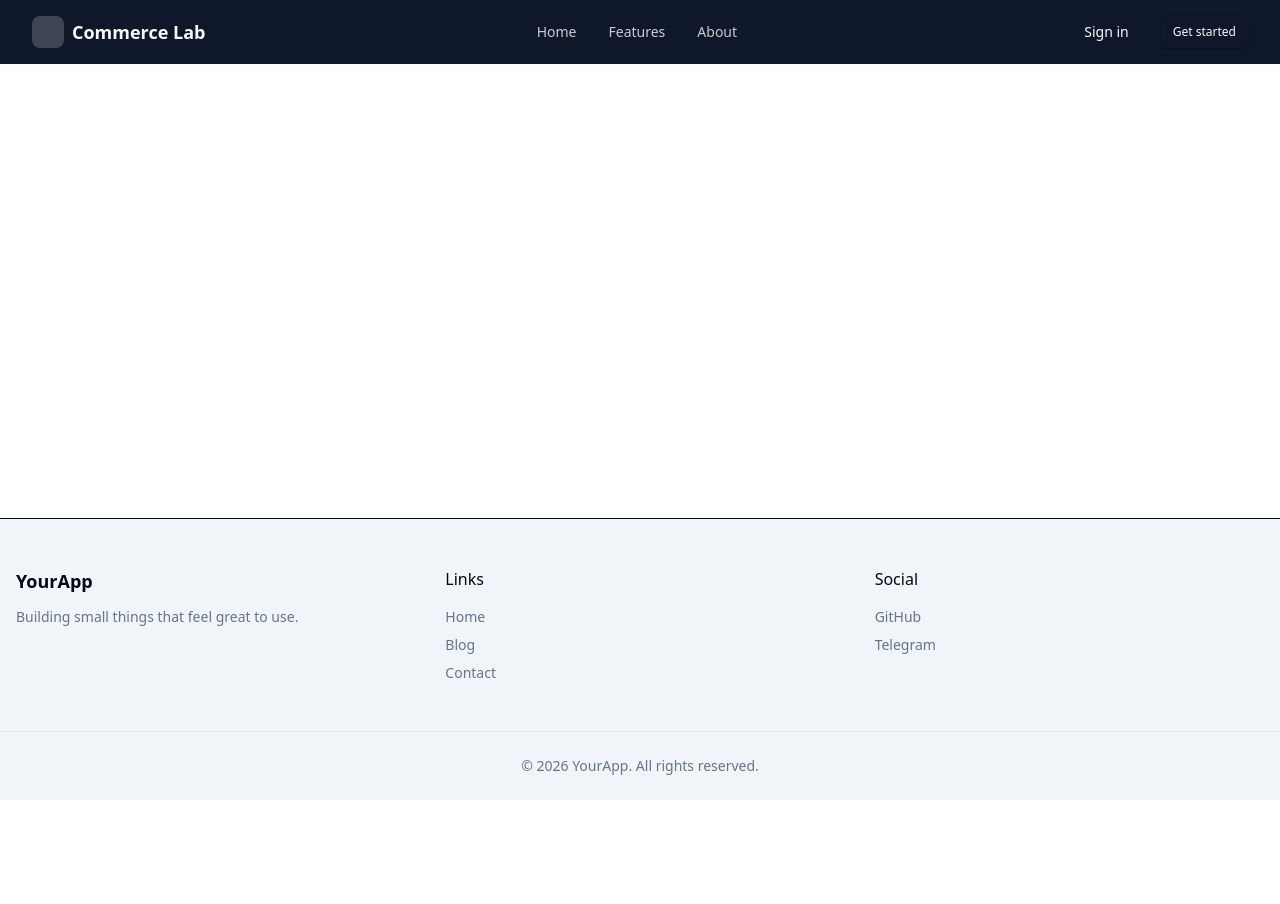
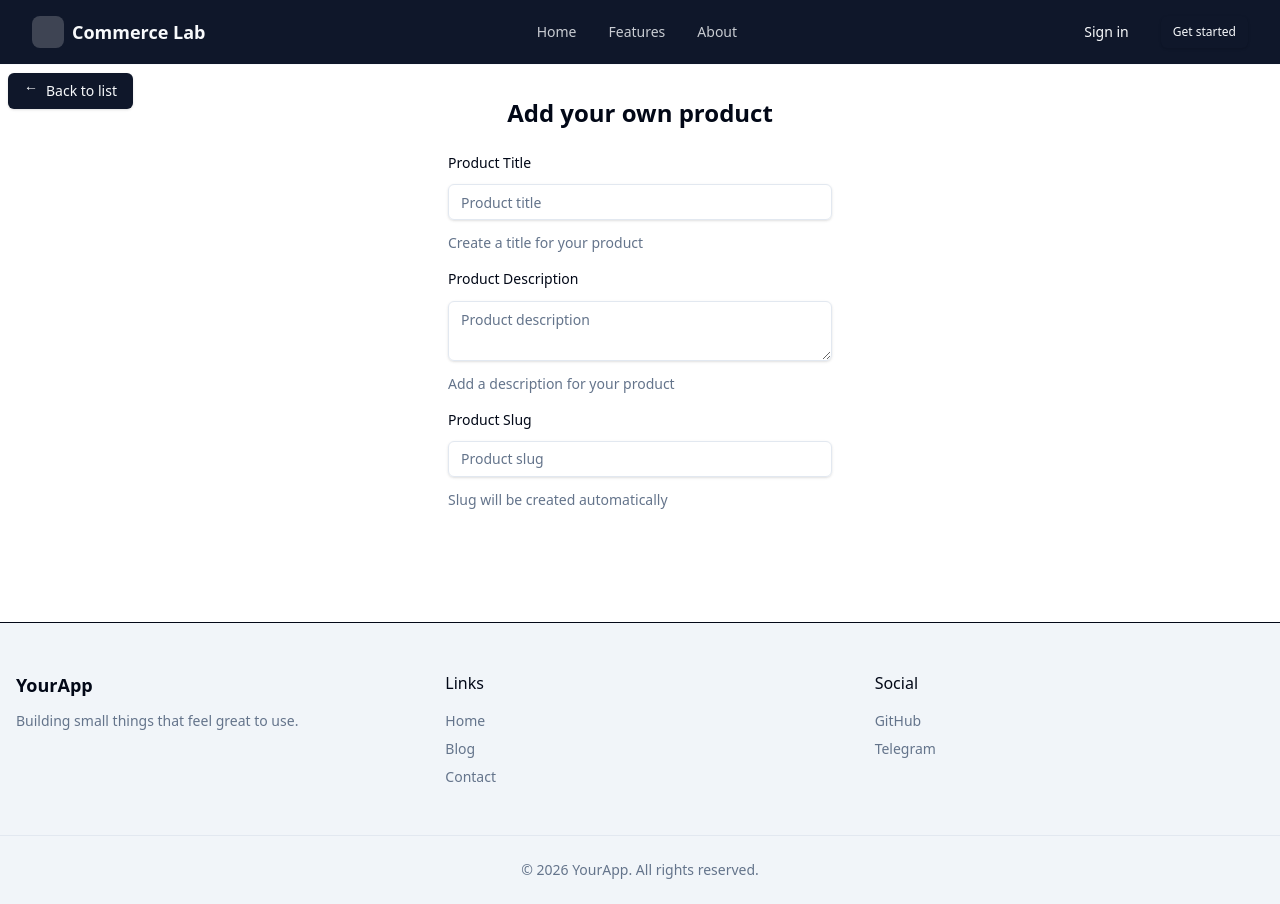
Before and after one commit to T1moQ/commerce-lab-frontend, a React (Vite) app: page /products/create in a window 1280 px wide. Before the commit the page ends 800 px from the top, so only its background shows below. Built offline with nearby package versions, Linux system fonts and the light colour scheme.

Commit message:
feat: create product form added

```diff
--- a/package.json
+++ b/package.json
@@ -12,6 +12,7 @@
     "codegen:watch": "graphql-codegen --watch"
   },
   "dependencies": {
+    "@radix-ui/react-label": "^2.1.8",
     "@radix-ui/react-separator": "^1.1.8",
     "@radix-ui/react-slot": "^1.2.4",
     "@tanstack/react-query": "^5.90.21",
--- /dev/null
+++ b/src/components/ui/field.tsx
@@ -0,0 +1,242 @@
+import { useMemo } from "react"
+import { cva, type VariantProps } from "class-variance-authority"
+
+import { cn } from "@/lib/utils"
+import { Label } from "@/components/ui/label"
+import { Separator } from "@/components/ui/separator"
+
+function FieldSet({ className, ...props }: React.ComponentProps<"fieldset">) {
+  return (
+    <fieldset
+      data-slot="field-set"
+      className={cn(
+        "flex flex-col gap-6",
+        "has-[>[data-slot=checkbox-group]]:gap-3 has-[>[data-slot=radio-group]]:gap-3",
+        className
+      )}
+      {...props}
+    />
+  )
+}
+
+function FieldLegend({
+  className,
+  variant = "legend",
+  ...props
+}: React.ComponentProps<"legend"> & { variant?: "legend" | "label" }) {
+  return (
+    <legend
+      data-slot="field-legend"
+      data-variant={variant}
+      className={cn(
+        "mb-3 font-medium",
+        "data-[variant=legend]:text-base",
+        "data-[variant=label]:text-sm",
+        className
+      )}
+      {...props}
+    />
+  )
+}
+
+function FieldGroup({ className, ...props }: React.ComponentProps<"div">) {
+  return (
+    <div
+      data-slot="field-group"
+      className={cn(
+        "group/field-group @container/field-group flex w-full flex-col gap-7 data-[slot=checkbox-group]:gap-3 [&>[data-slot=field-group]]:gap-4",
+        className
+      )}
+      {...props}
+    />
+  )
+}
+
+const fieldVariants = cva(
+  "group/field data-[invalid=true]:text-destructive flex w-full gap-3",
+  {
+    variants: {
+      orientation: {
+        vertical: ["flex-col [&>*]:w-full [&>.sr-only]:w-auto"],
+        horizontal: [
+          "flex-row items-center",
+          "[&>[data-slot=field-label]]:flex-auto",
+          "has-[>[data-slot=field-content]]:[&>[role=checkbox],[role=radio]]:mt-px has-[>[data-slot=field-content]]:items-start",
+        ],
+        responsive: [
+          "@md/field-group:flex-row @md/field-group:items-center @md/field-group:[&>*]:w-auto flex-col [&>*]:w-full [&>.sr-only]:w-auto",
+          "@md/field-group:[&>[data-slot=field-label]]:flex-auto",
+          "@md/field-group:has-[>[data-slot=field-content]]:items-start @md/field-group:has-[>[data-slot=field-content]]:[&>[role=checkbox],[role=radio]]:mt-px",
+        ],
+      },
+    },
+    defaultVariants: {
+      orientation: "vertical",
+    },
+  }
+)
+
+function Field({
+  className,
+  orientation = "vertical",
+  ...props
+}: React.ComponentProps<"div"> & VariantProps<typeof fieldVariants>) {
+  return (
+    <div
+      role="group"
+      data-slot="field"
+      data-orientation={orientation}
+      className={cn(fieldVariants({ orientation }), className)}
+      {...props}
+    />
+  )
+}
+
+function FieldContent({ className, ...props }: React.ComponentProps<"div">) {
+  return (
+    <div
+      data-slot="field-content"
+      className={cn(
+        "group/field-content flex flex-1 flex-col gap-1.5 leading-snug",
+        className
+      )}
+      {...props}
+    />
+  )
+}
+
+function FieldLabel({
+  className,
+  ...props
+}: React.ComponentProps<typeof Label>) {
+  return (
+    <Label
+      data-slot="field-label"
+      className={cn(
+        "group/field-label peer/field-label flex w-fit gap-2 leading-snug group-data-[disabled=true]/field:opacity-50",
+        "has-[>[data-slot=field]]:w-full has-[>[data-slot=field]]:flex-col has-[>[data-slot=field]]:rounded-md has-[>[data-slot=field]]:border [&>[data-slot=field]]:p-4",
+        "has-data-[state=checked]:bg-primary/5 has-data-[state=checked]:border-primary dark:has-data-[state=checked]:bg-primary/10",
+        className
+      )}
+      {...props}
+    />
+  )
+}
+
+function FieldTitle({ className, ...props }: React.ComponentProps<"div">) {
+  return (
+    <div
+      data-slot="field-label"
+      className={cn(
+        "flex w-fit items-center gap-2 text-sm font-medium leading-snug group-data-[disabled=true]/field:opacity-50",
+        className
+      )}
+      {...props}
+    />
+  )
+}
+
+function FieldDescription({ className, ...props }: React.ComponentProps<"p">) {
+  return (
+    <p
+      data-slot="field-description"
+      className={cn(
+        "text-muted-foreground text-sm font-normal leading-normal group-has-[[data-orientation=horizontal]]/field:text-balance",
+        "nth-last-2:-mt-1 last:mt-0 [[data-variant=legend]+&]:-mt-1.5",
+        "[&>a:hover]:text-primary [&>a]:underline [&>a]:underline-offset-4",
+        className
+      )}
+      {...props}
+    />
+  )
+}
+
+function FieldSeparator({
+  children,
+  className,
+  ...props
+}: React.ComponentProps<"div"> & {
+  children?: React.ReactNode
+}) {
+  return (
+    <div
+      data-slot="field-separator"
+      data-content={!!children}
+      className={cn(
+        "relative -my-2 h-5 text-sm group-data-[variant=outline]/field-group:-mb-2",
+        className
+      )}
+      {...props}
+    >
+      <Separator className="absolute inset-0 top-1/2" />
+      {children && (
+        <span
+          className="bg-background text-muted-foreground relative mx-auto block w-fit px-2"
+          data-slot="field-separator-content"
+        >
+          {children}
+        </span>
+      )}
+    </div>
+  )
+}
+
+function FieldError({
+  className,
+  children,
+  errors,
+  ...props
+}: React.ComponentProps<"div"> & {
+  errors?: Array<{ message?: string } | undefined>
+}) {
+  const content = useMemo(() => {
+    if (children) {
+      return children
+    }
+
+    if (!errors) {
+      return null
+    }
+
+    if (errors?.length === 1 && errors[0]?.message) {
+      return errors[0].message
+    }
+
+    return (
+      <ul className="ml-4 flex list-disc flex-col gap-1">
+        {errors.map(
+          (error, index) =>
+            error?.message && <li key={index}>{error.message}</li>
+        )}
+      </ul>
+    )
+  }, [children, errors])
+
+  if (!content) {
+    return null
+  }
+
+  return (
+    <div
+      role="alert"
+      data-slot="field-error"
+      className={cn("text-destructive text-sm font-normal", className)}
+      {...props}
+    >
+      {content}
+    </div>
+  )
+}
+
+export {
+  Field,
+  FieldLabel,
+  FieldDescription,
+  FieldError,
+  FieldGroup,
+  FieldLegend,
+  FieldSeparator,
+  FieldSet,
+  FieldContent,
+  FieldTitle,
+}
--- /dev/null
+++ b/src/components/ui/input.tsx
@@ -0,0 +1,22 @@
+import * as React from "react"
+
+import { cn } from "@/lib/utils"
+
+const Input = React.forwardRef<HTMLInputElement, React.ComponentProps<"input">>(
+  ({ className, type, ...props }, ref) => {
+    return (
+      <input
+        type={type}
+        className={cn(
+          "flex h-9 w-full rounded-md border border-input bg-transparent px-3 py-1 text-base shadow-sm transition-colors file:border-0 file:bg-transparent file:text-sm file:font-medium file:text-foreground placeholder:text-muted-foreground focus-visible:outline-none focus-visible:ring-1 focus-visible:ring-ring disabled:cursor-not-allowed disabled:opacity-50 md:text-sm",
+          className
+        )}
+        ref={ref}
+        {...props}
+      />
+    )
+  }
+)
+Input.displayName = "Input"
+
+export { Input }
--- /dev/null
+++ b/src/components/ui/label.tsx
@@ -0,0 +1,24 @@
+import * as React from "react"
+import * as LabelPrimitive from "@radix-ui/react-label"
+import { cva, type VariantProps } from "class-variance-authority"
+
+import { cn } from "@/lib/utils"
+
+const labelVariants = cva(
+  "text-sm font-medium leading-none peer-disabled:cursor-not-allowed peer-disabled:opacity-70"
+)
+
+const Label = React.forwardRef<
+  React.ElementRef<typeof LabelPrimitive.Root>,
+  React.ComponentPropsWithoutRef<typeof LabelPrimitive.Root> &
+    VariantProps<typeof labelVariants>
+>(({ className, ...props }, ref) => (
+  <LabelPrimitive.Root
+    ref={ref}
+    className={cn(labelVariants(), className)}
+    {...props}
+  />
+))
+Label.displayName = LabelPrimitive.Root.displayName
+
+export { Label }
--- /dev/null
+++ b/src/components/ui/textarea.tsx
@@ -0,0 +1,22 @@
+import * as React from "react"
+
+import { cn } from "@/lib/utils"
+
+const Textarea = React.forwardRef<
+  HTMLTextAreaElement,
+  React.ComponentProps<"textarea">
+>(({ className, ...props }, ref) => {
+  return (
+    <textarea
+      className={cn(
+        "flex min-h-[60px] w-full rounded-md border border-input bg-transparent px-3 py-2 text-base shadow-sm placeholder:text-muted-foreground focus-visible:outline-none focus-visible:ring-1 focus-visible:ring-ring disabled:cursor-not-allowed disabled:opacity-50 md:text-sm",
+        className
+      )}
+      ref={ref}
+      {...props}
+    />
+  )
+})
+Textarea.displayName = "Textarea"
+
+export { Textarea }
--- a/src/pages/products/ui/product-create-page.tsx
+++ b/src/pages/products/ui/product-create-page.tsx
@@ -1,5 +1,36 @@
+import { Button } from '@/components/ui/button'
+import { Field, FieldDescription, FieldGroup, FieldLabel } from '@/components/ui/field'
+import { Input } from '@/components/ui/input'
+import { Textarea } from '@/components/ui/textarea'
 import type { FC } from 'react'
+import { useNavigate } from 'react-router-dom'
 
 export const ProductCreatePage: FC = () => {
-  return <main></main>
+  const navigate = useNavigate()
+
+  return (
+    <main className="flex flex-col justify-center items-center p-8 relative">
+      <Button className="absolute top-2 left-2" onClick={() => navigate(-1)}>
+        <span className="rotate-180">→</span> Back to list
+      </Button>
+      <h1 className="mb-6 text-2xl font-bold">Add your own product</h1>
+      <FieldGroup className="w-full max-w-sm gap-4">
+        <Field>
+          <FieldLabel htmlFor="product-title">Product Title</FieldLabel>
+          <Input id="product-title" type="text" placeholder="Product title" />
+          <FieldDescription>Create a title for your product</FieldDescription>
+        </Field>
+        <Field>
+          <FieldLabel htmlFor="product-desc">Product Description</FieldLabel>
+          <Textarea id="product-desc" placeholder="Product description" />
+          <FieldDescription>Add a description for your product</FieldDescription>
+        </Field>
+        <Field>
+          <FieldLabel htmlFor="product-slug">Product Slug</FieldLabel>
+          <Input id="product-slug" type="text" placeholder="Product slug" />
+          <FieldDescription>Slug will be created automatically</FieldDescription>
+        </Field>
+      </FieldGroup>
+    </main>
+  )
 }
--- a/src/pages/products/ui/products-page.tsx
+++ b/src/pages/products/ui/products-page.tsx
@@ -41,7 +41,7 @@ export const ProductsPage: FC = () => {
 
   return (
     <main className="flex flex-col justify-center items-center p-8">
-      <div className="flex justify-between  w-full">
+      <div className="flex justify-between w-full">
         <h1 className="mb-6 text-2xl font-bold">Products page</h1>
         <Button onClick={() => navigate('/products/create')}>Create product</Button>
       </div>
```
Also changed, not shown: 1 other file (tests, documents, lock files or other folders).
